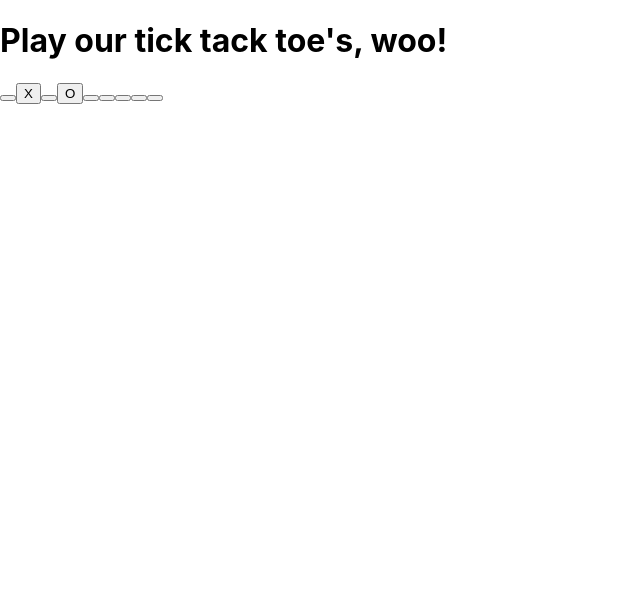
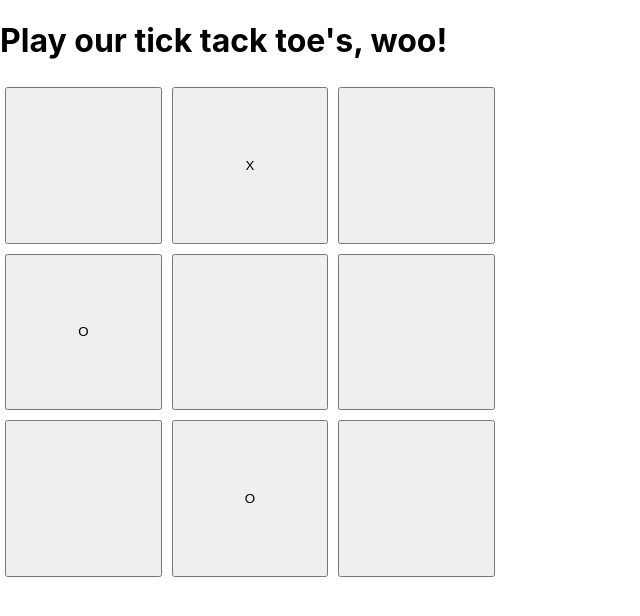
Before and after one commit to SchoolOfCode/noughts-and-crosses-plan-room-37-dov-israel-and-umkalthum, a React (Create React App) app: page / in a window 1280 px wide. Shown: the top 616 px of the page, without its empty margins (0-640 px from the left). Built offline with nearby package versions, Linux system fonts and the light colour scheme.

Commit message:
css: arranged buttons in a 3x3 grid

```diff
--- a/src/App.js
+++ b/src/App.js
@@ -3,7 +3,7 @@ import React from "react";
 import Board from "./components/Board";
 
 function App() {
-  const squares = [null, "X", null, "O", null, null, null, null, null];
+  const squares = [null, "X", null, "O", null, null, null, "O", null];
 
   return (
     <div className="App">
--- a/src/components/Board.js
+++ b/src/components/Board.js
@@ -4,14 +4,15 @@
     - board
     - make a move
   - Render
-    - Squares - 1 for each item in board, arranged into a grid
+    - Squares - 1 for each item in `squares` array, arranged into a grid
 */
+
 import React from "react";
 import Square from "./Square";
 
 function Board({ squares, onClick }) {
   return (
-    <div>
+    <div className="grid-container">
       {squares.map((square) => {
         return <Square value={square} />;
       })}
--- a/src/index.css
+++ b/src/index.css
@@ -11,3 +11,15 @@ code {
   font-family: source-code-pro, Menlo, Monaco, Consolas, 'Courier New',
     monospace;
 }
+
+.grid-container  {
+  width: 500px;
+  height: 500px;
+  display: grid;
+  color: red;
+  grid-template-columns: repeat(3, 1fr);
+}
+
+div > button {
+  margin: 5px;
+}
```
Also changed, not shown: src/components/Square.js (+0 -7 lines), 1 other file (tests, documents, lock files or other folders).
